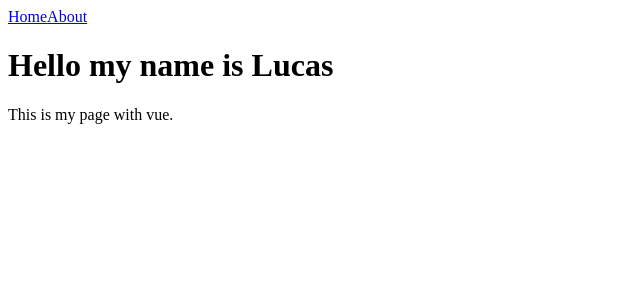
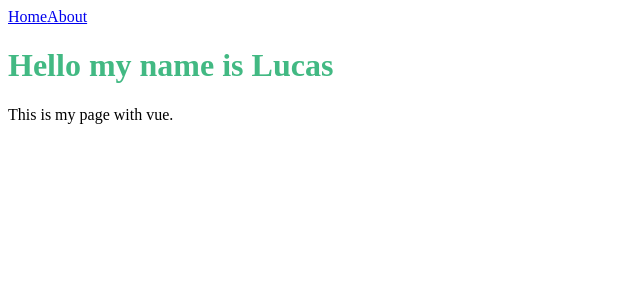
Before and after one commit to LucasTonolli/personal-site, a Vue app: page / in a window 1280 px wide. Shown: the top 300 px of the page, without its empty margins (0-640 px from the left). Built offline with nearby package versions, Linux system fonts and the light colour scheme.

Commit message:
style: add `scoped` style

```diff
--- a/src/views/HomeView.vue
+++ b/src/views/HomeView.vue
@@ -8,3 +8,15 @@
     <p>This is my page with vue.</p>
   </main>
 </template>
+
+<style scoped>
+.container {
+  text-align: center;
+  margin-top: 50px;
+  font-family: sans-serif;
+}
+
+h1 {
+  color: #42b983;
+}
+</style>
```
